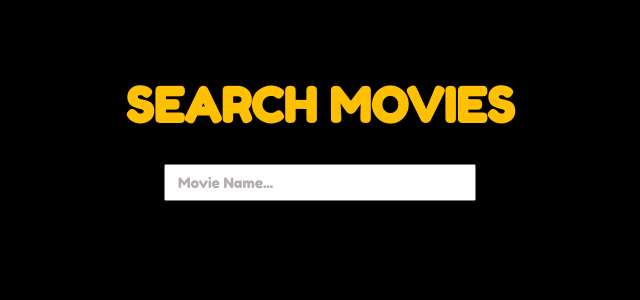
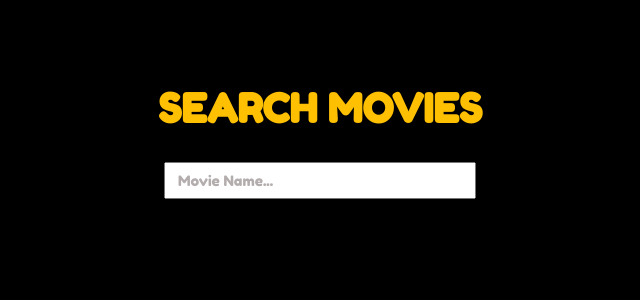
Before and after one commit to arrudacaio/searchmovies, a React (Create React App) app: page / in a window 1280 px wide. Shown: the top 300 px of the page, without its empty margins (320-960 px from the left). Built offline with nearby package versions, Linux system fonts and the light colour scheme.

Commit message:
start card component

```diff
--- a/src/pages/Main/styles.css
+++ b/src/pages/Main/styles.css
@@ -9,14 +9,14 @@
     justify-content: center;
     margin: 60px 0 60px ;
     min-width: 360px;
-    padding: 16px;
+    padding: 24px;
 }
 
 
 .container-title {
     color: rgb(255, 192, 2);
     font-family: 'Fredoka One', cursive;
-    font-size: 3em;
+    font-size: clamp(1.75em, 3em + 3vw, 2.5em);
     margin-bottom: 30px;
     text-align: center;
 
```
Also changed, not shown: src/components/Card/Card.js (added, +7 -0 lines).
